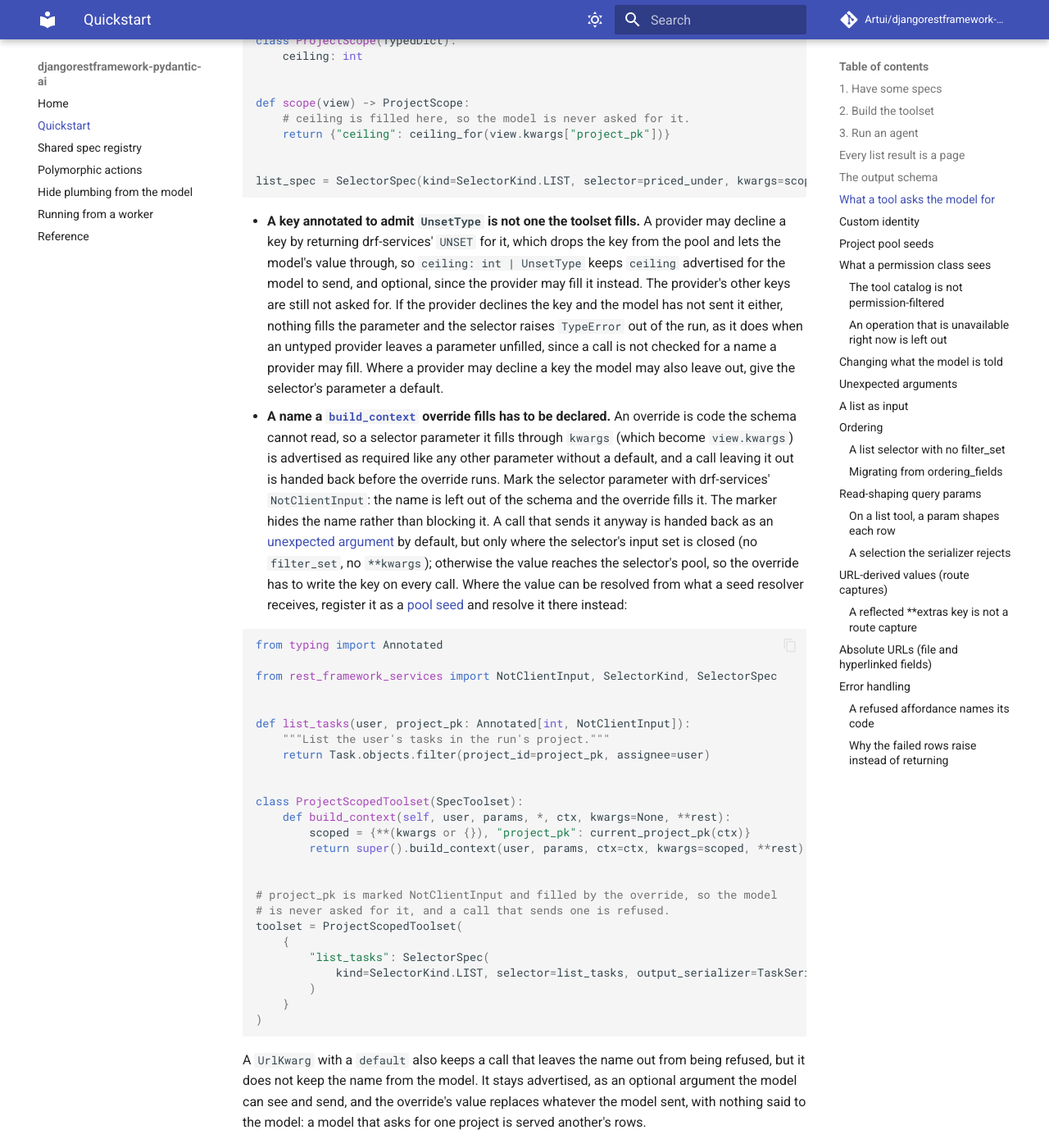
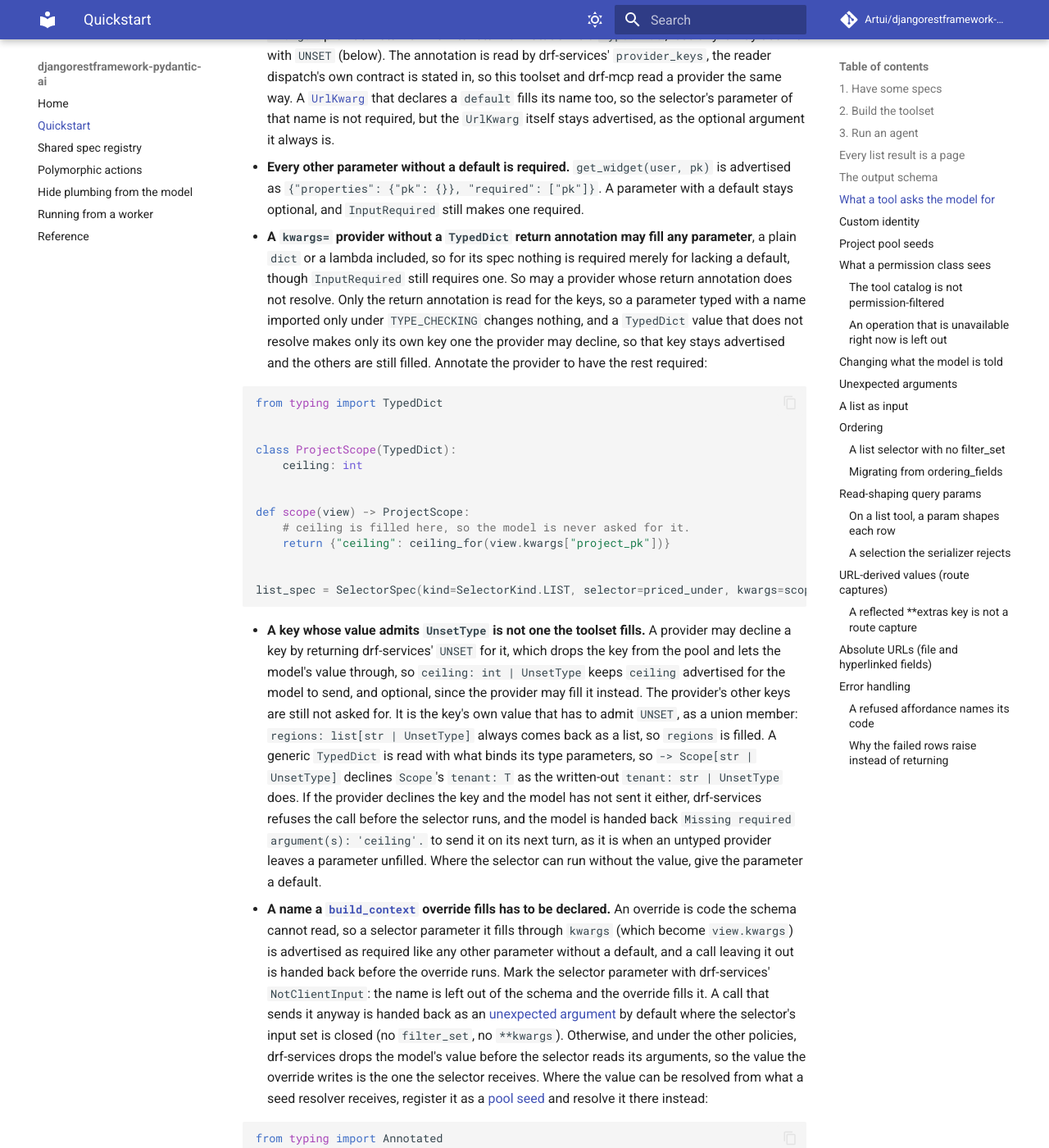
Before and after one commit to Artui/djangorestframework-pydantic-ai, an MkDocs documentation site: the page built from docs/quickstart.md, in a window 1280 px wide and 1400 px high, scrolled down 3686 px. Shown: the whole window at 82% size. Built offline with MkDocs 1.6.1 and Material for MkDocs 9.7.7, drawn with Linux system fonts in a browser that asks for light colours; comment, search, counter and statistics services are not loaded; some of the changed text lies outside the part shown.

Commit message:
Adopt drf-services 0.56.0's readers and close #104 to #108
Read a kwargs provider's keys through drf-services' provider_keys, the
reader dispatch checks the call with, in place of the toolset's own
annotation reader. That reader counted a key as declinable wherever
UnsetType appeared inside its type (#104), made the whole provider
untyped when one annotation named a TYPE_CHECKING-only type (#105), and
read a generic TypedDict's key as the bare type variable (#106).

Refuse at construction a list selector parameter named page or limit,
and any spec input a QueryParam also names, since the toolset strips
each before the selector runs (#107).

Take a return schema's allow_none from can_present_nothing, so a
service whose re-read can find no row, or one declaring allow_none with
nothing to re-read, admits the None it returns (#108).

Leave a key any callable in a service call marks NotClientInput out of
what the target lookup contributes, as server_owned_keys names them,
unless the input serializer declares it, and read the input schema
under the argument binding dispatch is called with.

Update the tests 0.56.0 changes: a many or both-lookups spec is now
refused by ServiceSpec, a declined parameter the model left out is a
missing-argument retry, and an unresolvable provider annotation no
longer hides every key.

Co-Authored-By: Claude Opus 5.5 <noreply@anthropic.com>

````diff
--- a/docs/quickstart.md
+++ b/docs/quickstart.md
@@ -109,6 +109,13 @@ while the payload was a bare slice, so a model asking for a collection received
 what was missing — the model can ask for `page: 2`, or narrow the request with a
 filter, instead of answering from a page it took for the whole set.
 
+Because the toolset takes `page` and `limit` out of a list tool's call to serve
+the page, a list selector taking a parameter of either name is refused with
+`ImproperlyConfigured` when the `SpecToolset` is built: the parameter would never
+receive what the model sent, and one with a default would quietly run on it.
+Rename the parameter. A retrieve selector's `page` is not paginated and reaches
+it.
+
 `max_page_size` caps `limit` and advertises itself as JSON-Schema `maximum`
 on it. A call naming no `limit` is served the smaller of 100 and the ceiling, and
 that is the default both the `limit` description and the toolset's instructions
@@ -140,11 +147,22 @@ agent = Agent(model, toolsets=[SpecToolset(specs).include_return_schemas()])
 
 A spec with no `output_serializer` gets `None` rather than a guessed shape.
 
-A retrieve selector declaring `allow_none=True` returns `None` when nothing
-matches, so its `return_schema` admits it: the root `type` is
-`["object", "null"]`. A service's `return_schema` stays an object whatever its
-`output_selector_spec` declares, because dispatch ignores `allow_none` on a
-nested spec.
+A `return_schema` admits `null`, with the root `type` `["object", "null"]`,
+exactly where dispatch may hand the model `None`, as drf-services'
+`can_present_nothing` answers it for every route that states an output schema:
+
+- a retrieve selector declaring `allow_none=True`, when nothing matches;
+- a service whose `output_selector_spec` re-reads through a `selector`, because
+  dispatch materializes the re-read with `.first()`, and a re-read that filters
+  out the row it wrote finds none;
+- a service with nothing to re-read that declares `ServiceSpec(allow_none=True)`,
+  since dispatch then presents the service's own return, a `None` included.
+
+`allow_none` on a service's nested `output_selector_spec` is not read, because
+dispatch does not read it, and a list result is never `null`, only empty. A
+service whose `output_selector_spec` declares `LIST` is an array whether or not
+it has a `selector` to re-read through: with none, dispatch presents the
+service's own return as a list.
 
 ## What a tool asks the model for
 
@@ -156,8 +174,10 @@ which the toolset fills. So the toolset says so when it builds the schema
 - **A name the toolset fills is not advertised.** That is drf-services' own
   pool seeds (`request`, `user`, `progress` and the rest), every name registered
   in [`pool_seeds`](#project-pool-seeds), and the keys a `kwargs=` provider
-  returns when its return annotation is a `TypedDict`, less any annotated to
-  admit `UnsetType` (below). A [`UrlKwarg`](#url-derived-values-route-captures)
+  returns when its return annotation is a `TypedDict`, less any it may decline
+  with `UNSET` (below). The annotation is read by drf-services'
+  `provider_keys`, the reader dispatch's own contract is stated in, so this
+  toolset and drf-mcp read a provider the same way. A [`UrlKwarg`](#url-derived-values-route-captures)
   that declares a `default` fills its name too, so the selector's parameter of
   that name is not required, but the `UrlKwarg` itself stays advertised, as the
   optional argument it always is.
@@ -167,10 +187,12 @@ which the toolset fills. So the toolset says so when it builds the schema
 - **A `kwargs=` provider without a `TypedDict` return annotation may fill any
   parameter**, a plain `dict` or a lambda included, so for its spec nothing is
   required merely for lacking a default, though `InputRequired` still requires
-  one. So may a provider whose annotations do not resolve, the parameters'
-  as well as the return's, and a `TypedDict` whose own key annotations do not
-  resolve: a name imported only under `TYPE_CHECKING` leaves the provider
-  untyped. Annotate the provider to have the rest required:
+  one. So may a provider whose return annotation does not resolve. Only the
+  return annotation is read for the keys, so a parameter typed with a name
+  imported only under `TYPE_CHECKING` changes nothing, and a `TypedDict` value
+  that does not resolve makes only its own key one the provider may decline, so
+  that key stays advertised and the others are still filled. Annotate the
+  provider to have the rest required:
 
 ```python
 from typing import TypedDict
@@ -188,17 +210,21 @@ def scope(view) -> ProjectScope:
 list_spec = SelectorSpec(kind=SelectorKind.LIST, selector=priced_under, kwargs=scope)
 ```
 
-- **A key annotated to admit `UnsetType` is not one the toolset fills.** A
+- **A key whose value admits `UnsetType` is not one the toolset fills.** A
   provider may decline a key by returning drf-services' `UNSET` for it, which
   drops the key from the pool and lets the model's value through, so
   `ceiling: int | UnsetType` keeps `ceiling` advertised for the model to send,
   and optional, since the provider may fill it instead. The provider's other
-  keys are still not asked for. If the provider declines the key and the model
-  has not sent it either, nothing fills the parameter and the selector raises
-  `TypeError` out of the run, as it does when an untyped provider leaves a
-  parameter unfilled, since a call is not checked for a name a provider may
-  fill. Where a provider may decline a key the model may also leave out, give
-  the selector's parameter a default.
+  keys are still not asked for. It is the key's own value that has to admit
+  `UNSET`, as a union member: `regions: list[str | UnsetType]` always comes
+  back as a list, so `regions` is filled. A generic `TypedDict` is read with
+  what binds its type parameters, so `-> Scope[str | UnsetType]` declines
+  `Scope`'s `tenant: T` as the written-out `tenant: str | UnsetType` does.
+  If the provider declines the key and the model has not sent it either,
+  drf-services refuses the call before the selector runs, and the model is
+  handed back ``Missing required argument(s): 'ceiling'.`` to send it on its
+  next turn, as it is when an untyped provider leaves a parameter unfilled.
+  Where the selector can run without the value, give the parameter a default.
 - **A name a
   [`build_context`](reference.md#rest_framework_pydantic_ai.SpecToolset)
   override fills has to be declared.** An override is code the schema cannot
@@ -206,12 +232,12 @@ list_spec = SelectorSpec(kind=SelectorKind.LIST, selector=priced_under, kwargs=s
   `view.kwargs`) is advertised as required like any other parameter without a
   default, and a call leaving it out is handed back before the override runs.
   Mark the selector parameter with drf-services' `NotClientInput`: the name is
-  left out of the schema and the override fills it. The marker hides the name
-  rather than blocking it. A call that sends it anyway is handed back as an
-  [unexpected argument](#unexpected-arguments) by default, but only where the
-  selector's input set is closed (no `filter_set`, no `**kwargs`); otherwise
-  the value reaches the selector's pool, so the override has to write the key
-  on every call.
+  left out of the schema and the override fills it. A call that sends it
+  anyway is handed back as an [unexpected argument](#unexpected-arguments) by
+  default where the selector's input set is closed (no `filter_set`, no
+  `**kwargs`). Otherwise, and under the other policies, drf-services drops the
+  model's value before the selector reads its arguments, so the value the
+  override writes is the one the selector receives.
   Where the value can be resolved from what a seed resolver receives, register
   it as a [pool seed](#project-pool-seeds) and resolve it there instead:
 
@@ -253,16 +279,30 @@ model: a model that asks for one project is served another's rows.
 arguments it validates against the input serializer to the selector that
 resolves the row or the set, too, so that selector's parameters are reflected
 beside the serializer's fields by the same rules. It is the
-`collection_selector_spec` when the service declares one, and the
-`instance_selector_spec` otherwise: dispatch never runs the instance lookup
-beside a collection one, so a service declaring both is not asked for the
-instance lookup's `pk`. A rename tool whose instance selector is
+`collection_selector_spec` or the `instance_selector_spec`, whichever the
+service declares: drf-services refuses a spec declaring both when it is built,
+and any lookup beside `many=True`, so a `many=True` service's schema stays the
+list alone. A rename tool whose instance selector is
 `task_by_pk(user, *, pk)` asks for `pk` as well as the new title, and requires
 it. Where a lookup parameter and a serializer field share a name, the
 serializer's property is the one advertised, since the serializer validates
 the value, and the name is required if either requires it, since the lookup
-cannot run without it whatever a `partial` serializer says. A `many=True`
-service reads no target, so its schema stays the list alone.
+cannot run without it whatever a `partial` serializer says.
+
+A key that any callable in the call marks `NotClientInput`, the service, one
+of its `preconditions` or the lookup itself, is left out of what the lookup
+contributes, as drf-services' `server_owned_keys` names them: dispatch keeps the
+caller's value for it from every callable, and refuses it as an
+[unexpected argument](#unexpected-arguments), so the lookup naming it plainly
+does not make it the model's to send. A field the input serializer declares
+under such a name is still advertised, since the serializer validates it into
+`data` whatever a callable hides under the name.
+
+A service with no input serializer takes the model's arguments as its `data`
+bundle, under drf-services' default binding for a service, so its own
+parameters are not arguments: its schema lists its lookup's keys and nothing
+else, which is what an [unexpected argument](#unexpected-arguments) check
+admits of it.
 
 **A call that leaves out a required selector parameter is handed back**, the
 tool's own or its target lookup's, as `ModelRetry` naming each one left out,
@@ -272,7 +312,13 @@ reach the selector, which raised `TypeError` out of the run. A required
 serializer field is checked by the serializer once the call runs, so a service
 call missing both `pk` and a field is told about `pk` first, and about the
 field on the turn after. A name a provider may fill is not checked before the
-call, since only the pool the call assembles can say whether it arrived.
+call, since only the pool the call assembles can say whether it arrived, and
+drf-services checks that pool: a selector parameter nothing filled comes back
+as a retry naming it too, ``Missing required argument(s): 'ceiling'.`` A
+required parameter no argument could fill, such as one a precondition marks
+`NotClientInput` and nothing supplies, is a
+configuration error rather than something the model can correct, and fails as
+the callable's own `TypeError`.
 
 ## Custom identity
 
@@ -544,8 +590,9 @@ toolset = SpecToolset(specs, unknown_arguments=UnknownArguments.IGNORE)
 ```
 
 `IGNORE` drops a key no parameter declares. A parameter marked `NotClientInput`
-is still declared, only left out of the schema, so a value the model sends for
-it reaches the selector under `IGNORE`.
+is not the model's under any policy: `REJECT` refuses a value sent for it where
+the input set is closed, and everywhere else drf-services drops the value before
+any callable in the call reads it.
 
 ## A list as input
 
@@ -717,7 +764,14 @@ it; a declared `default` is seeded when the model omits the arg or sends it as
 `null`, which never reaches the query string itself. (Names can't be
 `page` / `limit` / `ordering` — those are reserved transport keys. `ordering` is
 reserved even when a `filter_set` owns it: a registered channel pops the value at
-call time, so the FilterSet would never see it.)
+call time, so the FilterSet would never see it.) For the same reason a tool may
+not register a `QueryParam` under a name its own spec takes from the call, a
+selector parameter or `filter_set` field, or a service's input serializer
+field: the `SpecToolset` refuses it with `ImproperlyConfigured` when it is
+built, whether it is declared on the toolset, per tool or on the entry's
+`OfflineContract`. Read the value off `request.query_params` and drop the
+parameter, or drop the `QueryParam`. A `UrlKwarg` may share a selector
+parameter's name, since its value reaches the selector through `view.kwargs`.
 Requires `djangorestframework-services>=0.23`, which added the
 `build_offline_context(query_params=…)` seam.
 
````
Also changed, not shown: CHANGELOG.md (+83 -0 lines), 2 other files.
